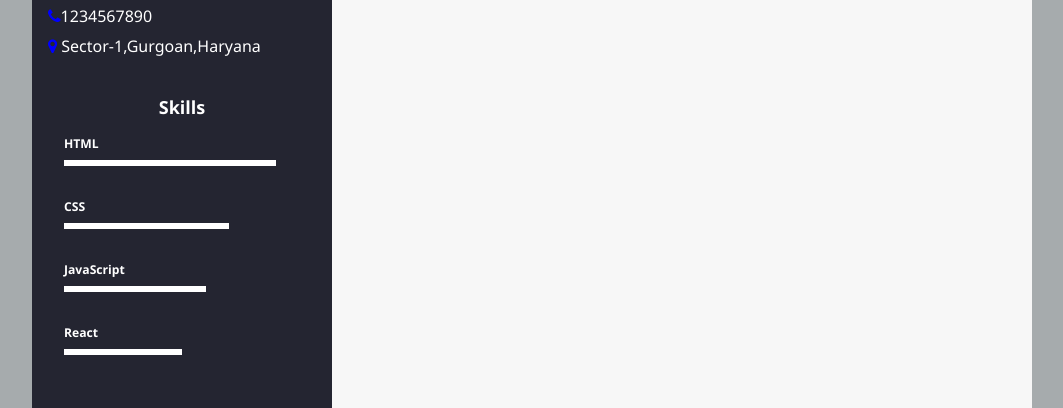
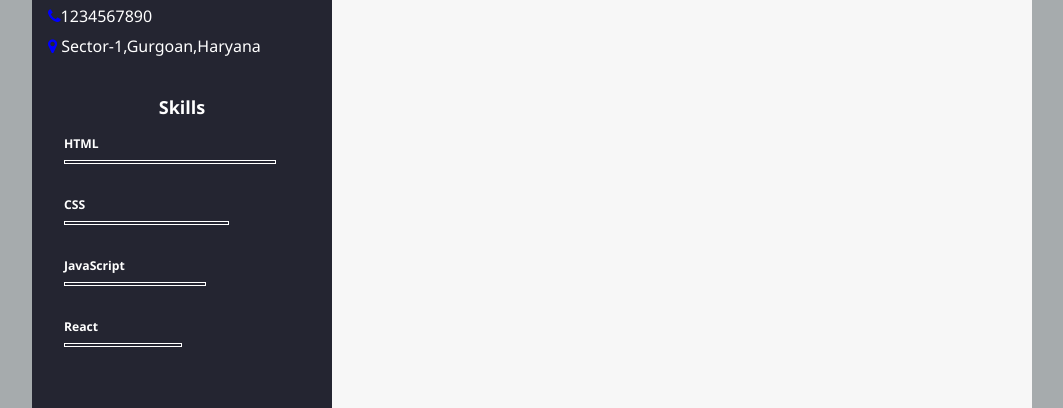
Before and after one commit to usha1234/Combinators-Id-selector-Class-selector---Post-Class---Responsive-Resume-using-CSS-Grid---yf7jc3zgf, a plain HTML site: page index.html in a window 1280 px wide. Shown: the part 392-800 px from the top of the page, without its empty margins (32-1095 px from the left). Drawn offline with Linux system fonts and the light colour scheme.

Commit message:
Add files via upload

```diff
--- a/style.css
+++ b/style.css
@@ -79,7 +79,7 @@ i{
     text-align: center;
 }
 .progress-bar{
-    border: solid;
+    border: 1px white solid;
     height: 4px;
 }
 .skill-name{
```
